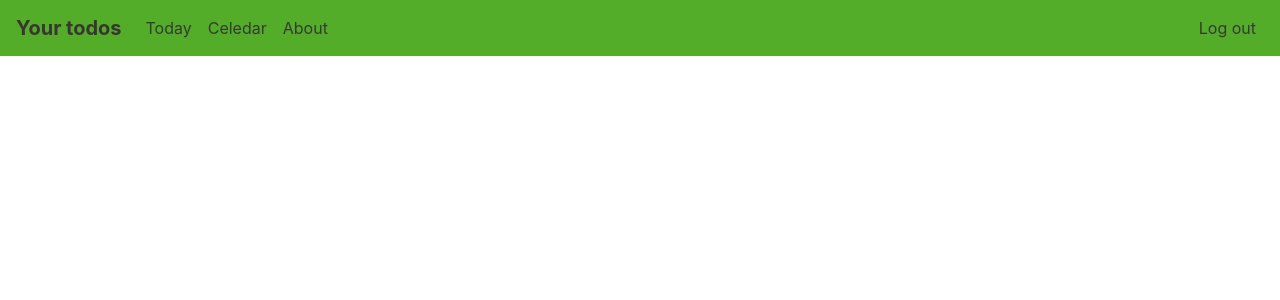
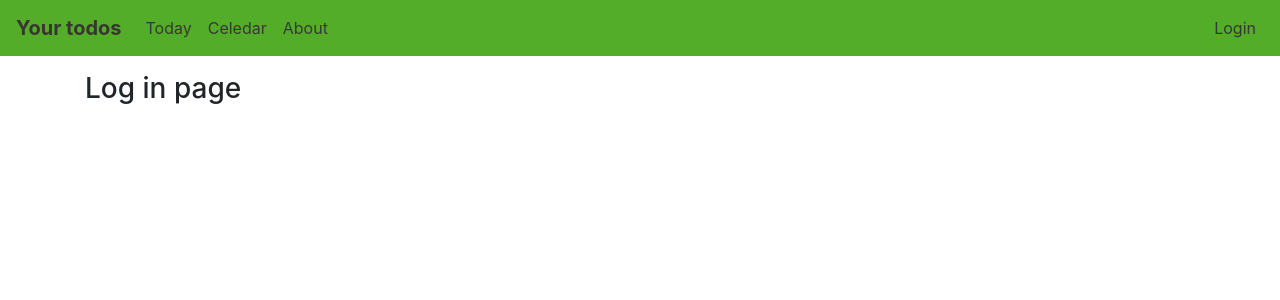
Before and after one commit to kAVArd/auth-example-frontend, a React (Create React App) app: page /login in a window 1280 px wide. Shown: the top 300 px of the page. Built offline with nearby package versions, Linux system fonts and the light colour scheme; no server answers.

Commit message:
add login page

```diff
--- a/src/App.js
+++ b/src/App.js
@@ -1,5 +1,6 @@
 import React from 'react'
 import Home from './components/Home'
+import Login from './components/Login'
 import { BrowserRouter as Router, Route, Link } from 'react-router-dom'
 import { Provider } from 'react-redux'
 import { createStore } from 'redux'
@@ -29,13 +30,14 @@ function App () {
           <div className='navbar-collapse collapse w-100 order-3 dual-collapse2'>
             <ul className='navbar-nav ml-auto'>
               <li className='nav-item'>
-                <a className='nav-link' href='/'>Log out</a>
+                <Link to='/login' className='nav-link'>Login</Link>
               </li>
             </ul>
           </div>
         </nav>
         <div className='container'>
           <Route exact path='/' component={Home} />
+          <Route exact path='/login' component={Login} />
         </div>
       </Router>
     </Provider>
--- /dev/null
+++ b/src/actions/auth.js
@@ -0,0 +1,16 @@
+import axios from 'axios'
+
+export const AUTHWITHGOOGLE = 'AUTHWITHGOOGLE'
+export const LOGOUT = 'LOGOUT'
+
+export const authWithGoogle = (dispatch) => {
+  axios.get(`${process.env.REACT_APP_BACKEND_URL}/login/google`)
+    .then(res => res.data)
+    .then(message => dispatch({ type: AUTHWITHGOOGLE, payload: message }))
+}
+
+export const logout = (dispatch) => {
+  axios.get(`${process.env.REACT_APP_BACKEND_URL}/logout`)
+    .then(res => res.data)
+    .then(message => dispatch({ type: LOGOUT, payload: message }))
+}
--- /dev/null
+++ b/src/components/Login.js
@@ -0,0 +1,24 @@
+import React, { useEffect } from 'react'
+import { useSelector, useDispatch } from 'react-redux'
+import { authWithGoogle, logout } from '../actions/auth'
+
+const Login = (props) => {
+  const messageLogin = useSelector(reducers => reducers.auth.messageLogin)
+  const messageLogout = useSelector(reducers => reducers.auth.messageLogout)
+  const dispatch = useDispatch()
+
+  useEffect(() => {
+    authWithGoogle(dispatch)
+    logout(dispatch)
+  }, [dispatch])
+
+  return (
+    <>
+      <h3 className='header'>Log in page</h3>
+      {console.log(messageLogin)}
+      {console.log(messageLogout)}
+    </>
+  )
+}
+
+export default Login
--- /dev/null
+++ b/src/reducers/auth.js
@@ -0,0 +1,23 @@
+import { AUTHWITHGOOGLE, LOGOUT } from '../actions/auth'
+
+const initState = {
+  messageLogin: '',
+  messageLogout: ''
+}
+
+export const auth = (state = initState, action) => {
+  switch (action.type) {
+    case AUTHWITHGOOGLE:
+      return {
+        ...state,
+        messageLogin: action.payload
+      }
+    case LOGOUT:
+      return {
+        ...state,
+        messageLogout: action.payload
+      }
+    default:
+      return state
+  }
+}
--- a/src/reducers/index.js
+++ b/src/reducers/index.js
@@ -1,6 +1,8 @@
 import { todo } from './todo'
+import { auth } from './auth'
 import { combineReducers } from 'redux'
 
 export default combineReducers({
-  todo: todo
+  todo: todo,
+  auth: auth
 })
```
